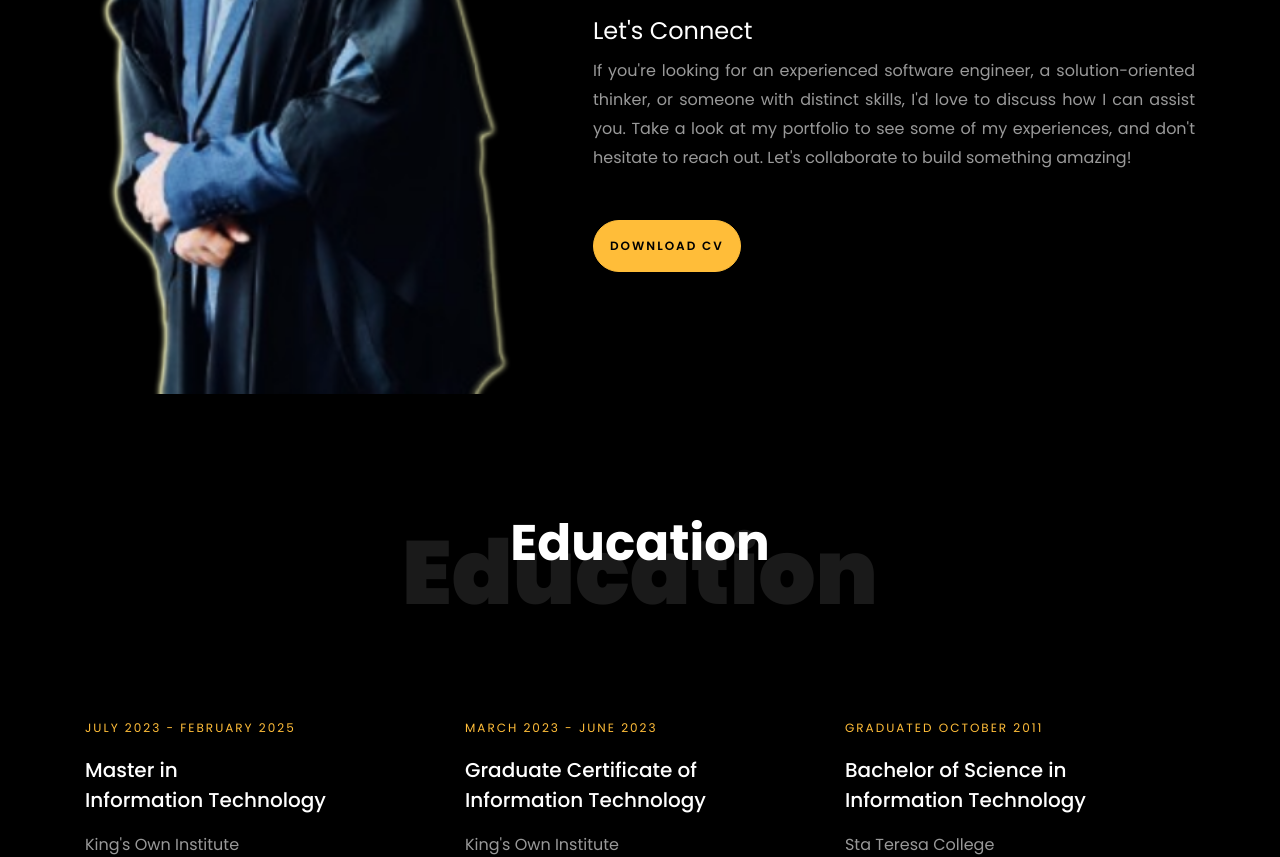
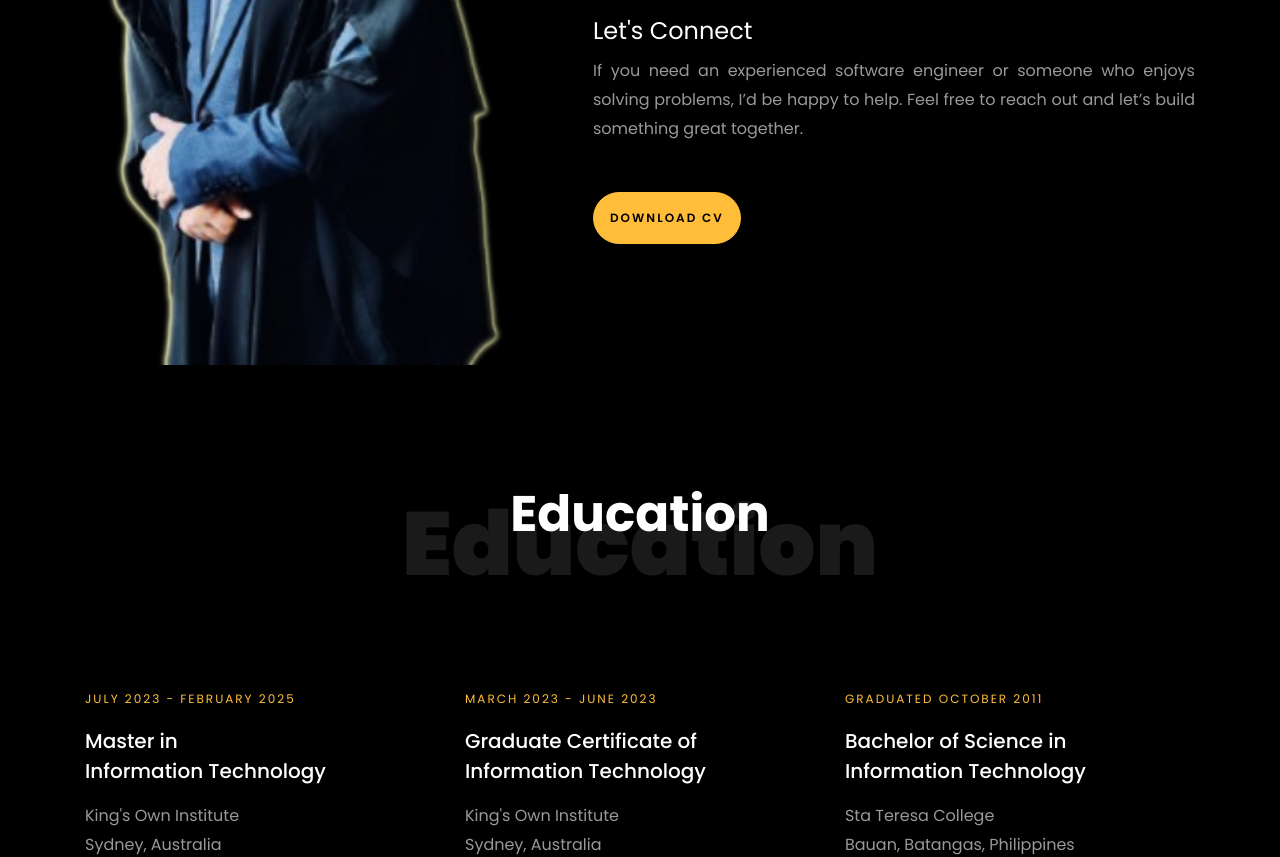
Before and after one commit to kbernardino20/kibernardino, a plain HTML site: page index.html in a window 1280 px wide. Shown: the part 1283-2140 px from the top of the page. Drawn offline with Linux system fonts and the light colour scheme; files whose address does not match are found by name.

Commit message:
Update index.html

```diff
--- a/index.html
+++ b/index.html
@@ -122,7 +122,7 @@
 					<p>My IT journey started as a Programmer Analyst and grew into roles where I supported systems, led teams, and created smart solutions. I have a solid background in C#, C++, and Java, and have used tools like OpenText Exstream, GMC Inspire, and others. I work well with ITIL, DevOps, and Agile methods.</p>
 
 					<h4>Let's Connect</h4>
-					<p>If you're looking for an experienced software engineer, a solution-oriented thinker, or someone with distinct skills, I'd love to discuss how I can assist you. Take a look at my portfolio to see some of my experiences, and don't hesitate to reach out. Let's collaborate to build something amazing!</p>
+					<p>If you need an experienced software engineer or someone who enjoys solving problems, I’d be happy to help. Feel free to reach out and let’s build something great together.</p>
 
 		          </div>
 		        </div>
```
